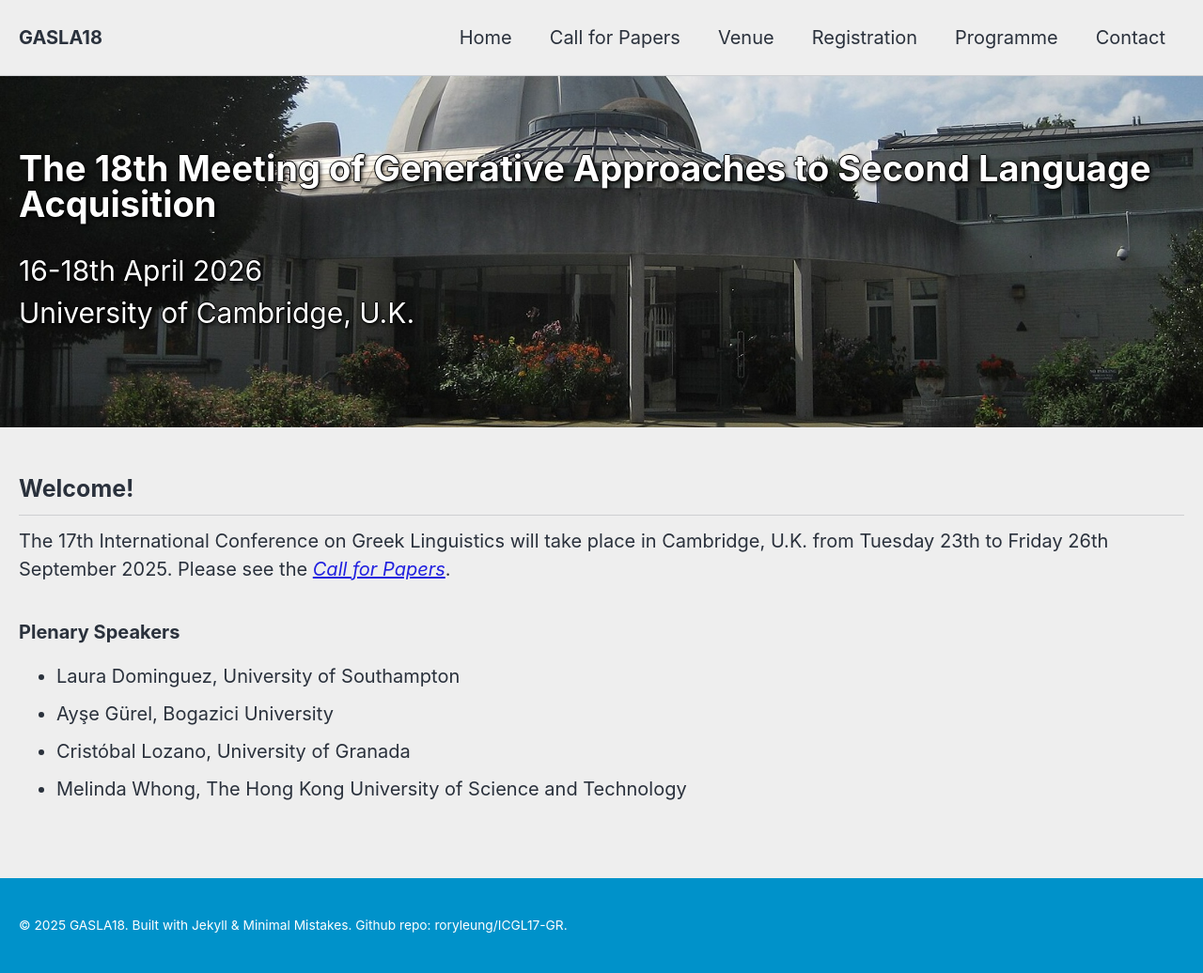
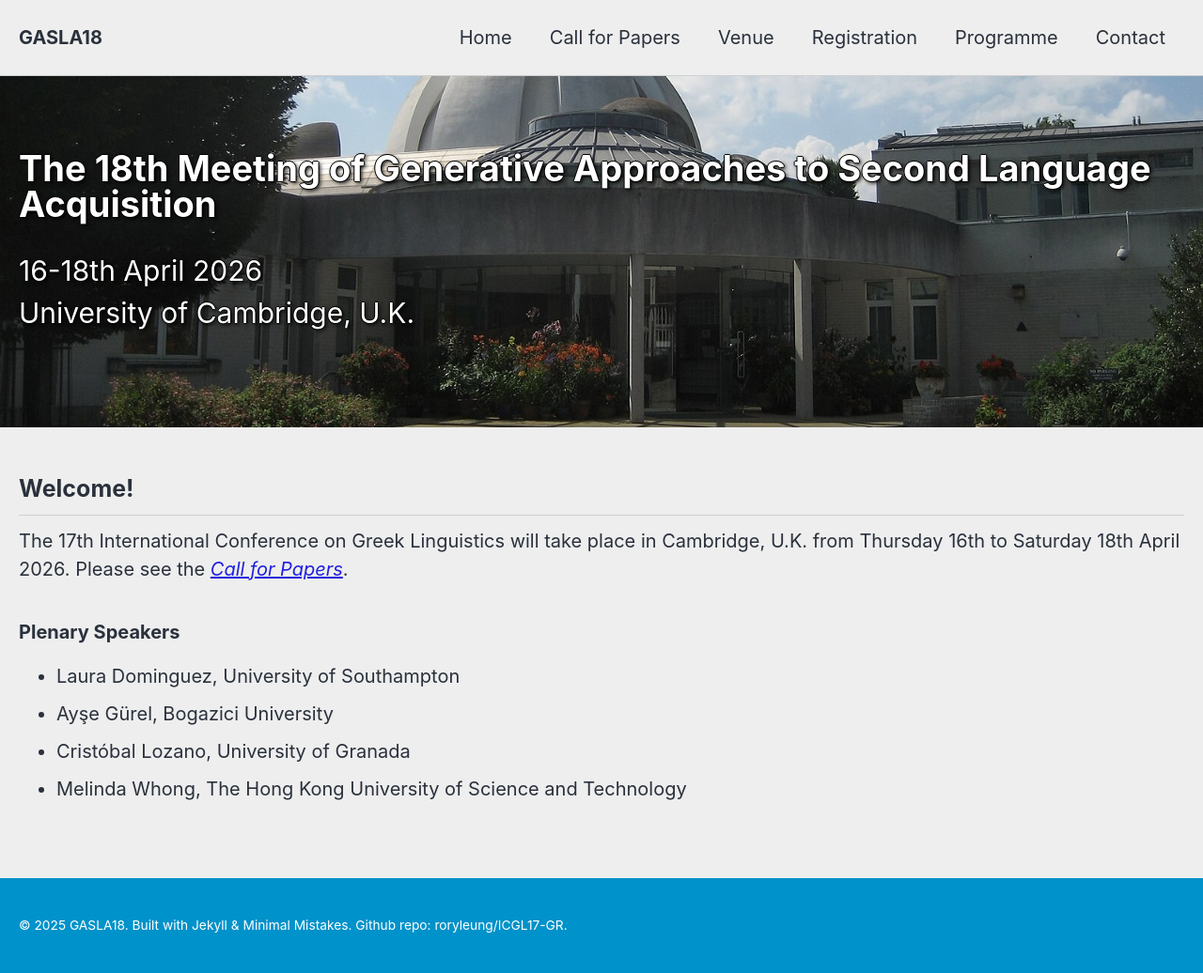
Before and after one commit to roryleung/GASLA18, a Jekyll site: the page built from _pages/home.md, in a window 1280 px wide. Shown: the whole page at 94% size. Built offline with Jekyll 4.4.1, drawn with Linux system fonts in a browser that asks for light colours; cached includes are drawn as plain includes; nearby versions of some CDN libraries.

Commit message:
Update home.md

```diff
--- a/_pages/home.md
+++ b/_pages/home.md
@@ -10,7 +10,7 @@ excerpt: "16-18th April 2026<br>University of Cambridge, U.K."
 
 ## Welcome!
 
-The 17th International Conference on Greek Linguistics will take place in Cambridge, U.K. from Tuesday 23th to Friday 26th September 2025.
+The 17th International Conference on Greek Linguistics will take place in Cambridge, U.K. from Thursday 16th to Saturday 18th April 2026.
 Please see the _[Call for Papers](/cfp/)_.
 
 
```
